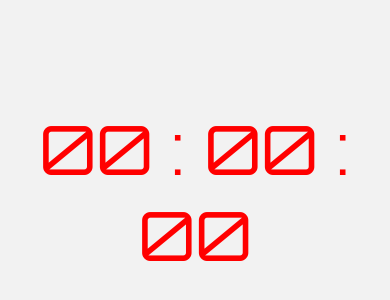
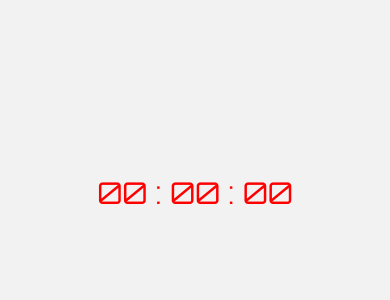
Before and after one commit to Zuhriddin-Devs/clock, a plain HTML site: page index.html in a window 390 px wide. Shown: the part 230-530 px from the top of the page. Drawn offline with Linux system fonts and the light colour scheme.

Commit message:
Hours, minutes and seconds are responsive

```diff
--- a/css/style.css
+++ b/css/style.css
@@ -30,3 +30,16 @@ body {
     font-size: 68px;
     text-align: center;
 }
+
+/* RESPONSIVE DESIGN */
+@media screen and (max-width:768px) {
+    .clock {
+        font-size: 40px;
+    }
+}
+
+@media screen and (max-width:468px) {
+    .clock {
+        font-size: 30px;
+    }
+}
```
